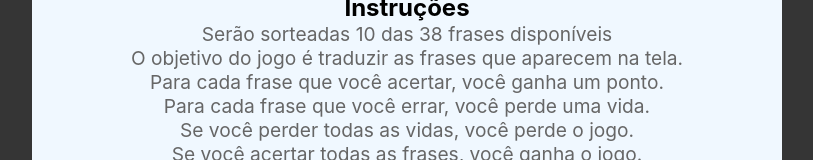
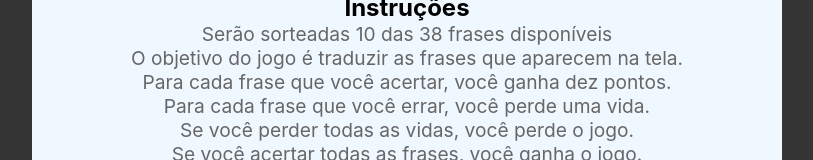
Before and after one commit to kaualandi/transcribe-the-game, a React (Create React App) app: page /help in a window 1280 px wide. Shown: the part 246-406 px from the top of the page, without its empty margins (233-1046 px from the left). Built offline with nearby package versions, Linux system fonts and the light colour scheme.

Commit message:
updated Help

```diff
--- a/src/components/Help.jsx
+++ b/src/components/Help.jsx
@@ -10,7 +10,7 @@ let Help = () => {
                 <h2>Instruções</h2>
                 <p>Serão sorteadas 10 das {Data.length} frases disponíveis</p>
                 <p>O objetivo do jogo é traduzir as frases que aparecem na tela.</p>
-                <p>Para cada frase que você acertar, você ganha um ponto.</p>
+                <p>Para cada frase que você acertar, você ganha dez pontos.</p>
                 <p>Para cada frase que você errar, você perde uma vida.</p>
                 <p>Se você perder todas as vidas, você perde o jogo.</p>
                 <p>Se você acertar todas as frases, você ganha o jogo.</p>
```
